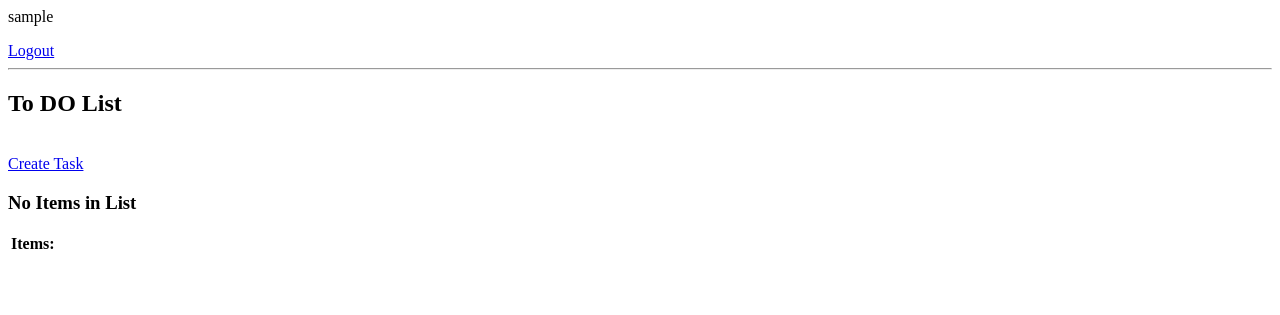
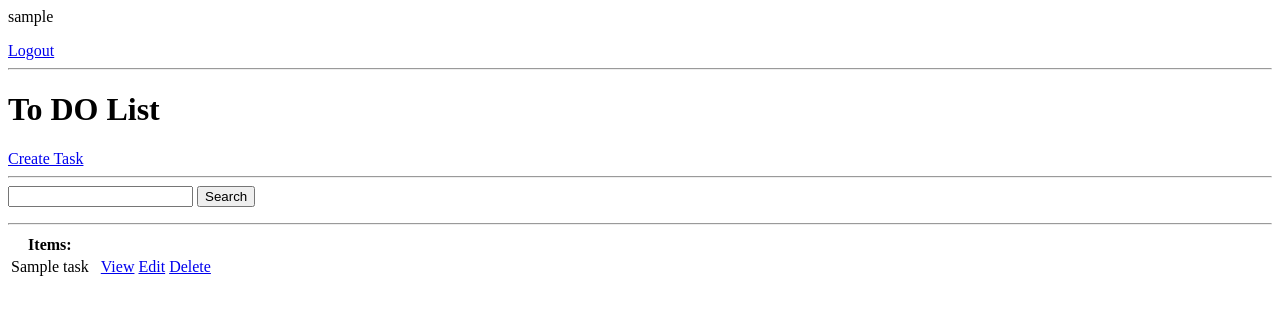
Before and after one commit to iammgautam/To-Do-List, a Django app: page / in a window 1280 px wide. Shown: the top 315 px of the page. Run offline with Django 4.2, Linux system fonts and the light colour scheme; a user stored in the database is signed in; tables that the repository leaves empty hold one stand-in row (values such as "Sample post"); lists and menus that the app fills with data are empty.

Commit message:
search functionality added

```diff
--- a/app/templates/app/task_list.html
+++ b/app/templates/app/task_list.html
@@ -4,12 +4,18 @@
 {% else %}
     <a href='{% url 'login' %}'>Login</a>
 {% endif %}
+<hr>
 
-<hr>
-<h2> To DO List </h2>
-<br>
+<h1> To DO List </h1>
 <a href={%url 'task-create' %}>Create Task</a>
 <br>
+<hr>
+
+<form method='GET'>
+    <input type='text' name='search-area' value='{{search_input}}'>
+    <input type='submit' value='Search'>
+</form>
+<hr>
 <table>
     <thead>
         <tr>
--- a/app/views.py
+++ b/app/views.py
@@ -25,12 +25,12 @@
         context['count'] = context['tasks'].filter(complete = False).count()
 
         #for the search of task in the task-list search bar.
-        # search_input = self.request.GET.get('search-area') or ''
-        # if search_input:
-        #     context['tasks'] = context['tasks'].filter(title_icontains = search_input)
-        # context['search_input'] = search_input
+        search_input = self.request.GET.get('search-area') or ''
+        if search_input:
+            context['tasks'] = context['tasks'].filter(title__startswith = search_input)
+        context['search_input'] = search_input
 
-        # return context
+        return context
 
 #Task Detail View
 class TaskDetail(LoginRequiredMixin, DetailView):
```
